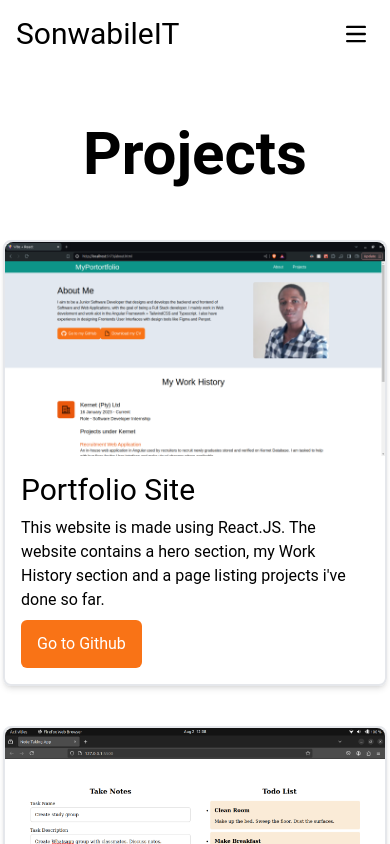
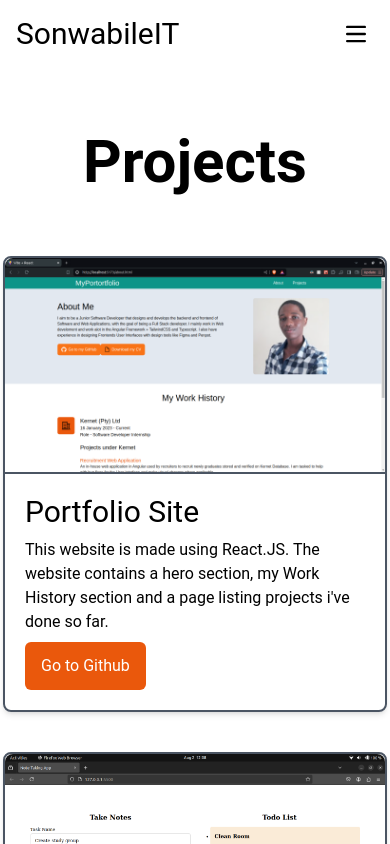
Before and after one commit to sonwabileIT/react-portfolio-website, a React (Vite) app: page /react-portfolio-website/projects in a window 390 px wide. Shown: the top 844 px of the page. Built offline with nearby package versions, Linux system fonts and the light colour scheme; the HTML template or start-up script is replaced by a standard one.

Commit message:
ui: project cards more responsive

```diff
--- a/src/components/ProjectCard.jsx
+++ b/src/components/ProjectCard.jsx
@@ -1,21 +1,25 @@
-function ProjectCard({projects}){
+function ProjectCard({ projects }) {
 
-    return(
+	return (
 		<>
-        <div className="max-w-sm border-2 border-gray-200 rounded-lg shadow-md">
+			<div className="max-w-sm flex flex-col flex-grow border-2 border-gray-600 rounded-lg shadow-md">
 				<img src={`${projects.image}`}
-            className="h-auto rounded-t-lg"
+					className="h-auto border-b-2 border-gray-600 rounded-t-lg"
 					width="400px"></img>
-            <div className="p-4">
+				<div className="p-5 flex flex-col flex-grow justify-between">
 					<h2 className="text-3xl mb-2">{projects.title}</h2>
-                <p className="mb-2 max-h-40">
+					<div className="flex flex-col flex-grow justify-between ">
+						<p className="mb-2">
 
 							{projects.description}
 						</p>
+						<div className="flex-none">
 							<a href={`${projects.link}`}
-                className="bg-orange-500 text-white px-4 py-3 inline-flex justify-center items-center text-center rounded-md shrink-0 ">
+								className="bg-orange-600 text-white px-4 py-3 inline-flex justify-center items-center text-center rounded-md shrink-0 ">
 								Go to Github
 							</a>
+						</div>
+					</div>
 				</div>
 			</div>
 
--- a/src/pages/Projects.jsx
+++ b/src/pages/Projects.jsx
@@ -1,16 +1,16 @@
 import ProjectCard from "../components/ProjectCard";
 import projects from "../projects.json";
 
-function Projects(){
+function Projects() {
 
-    return(
+	return (
 		<>
 			<div className="max-w-screen-xl mx-auto my-5">
 
 				<div className="text-center">
-                <h2 className="text-6xl font-semibold my-14">Projects</h2>
+					<h2 className="text-6xl font-semibold my-16">Projects</h2>
 				</div>
-            <div className="flex flex-row flex-wrap justify-center  md:grid-cols-3 md:gap-9 gap-y-10">
+				<div className="flex flex-row flex-wrap justify-center md:justify-center md:gap-9 gap-y-10 lg:justify-center lg:mx-auto">
 					{
 						projects.map((project) => (
 							<ProjectCard key={project.id} projects={project} />
```
Lines whose indentation alone changed are shown as unchanged.
